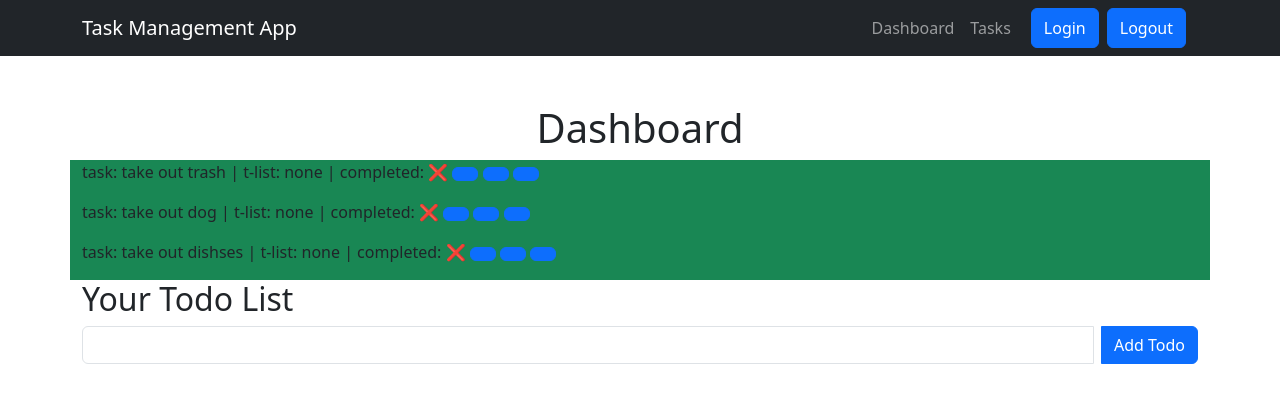
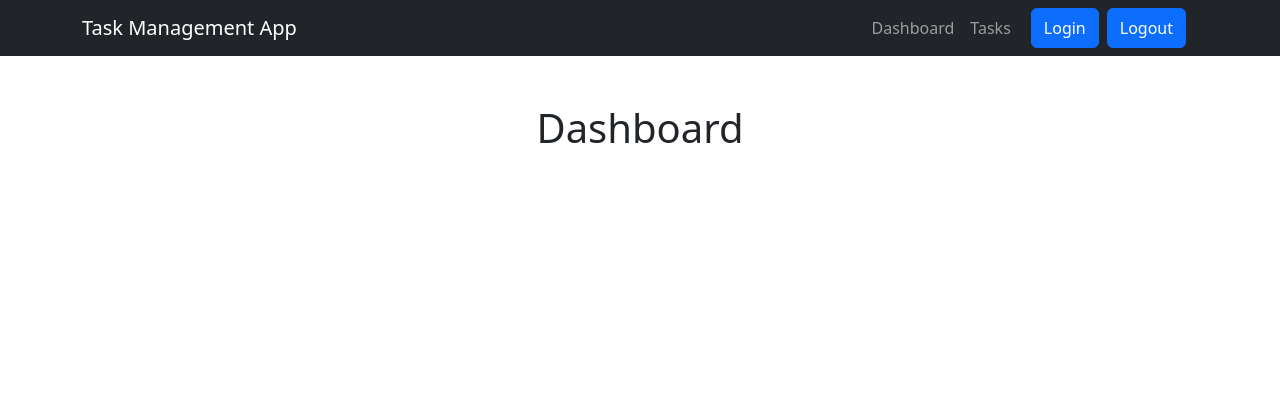
Before and after one commit to DiandreRuiz/task-management-app, a React app: page / in a window 1280 px wide. Shown: the top 402 px of the page. Built offline with nearby package versions, Linux system fonts and the light colour scheme; the HTML template or start-up script is replaced by a standard one.

Commit message:
Made updates to update task information

```diff
--- a/src/components/HomePage/HomePage.tsx
+++ b/src/components/HomePage/HomePage.tsx
@@ -3,16 +3,8 @@ import Container from "react-bootstrap/Container";
 import Row from "react-bootstrap/Row";
 import Col from "react-bootstrap/Col";
 import TaskFeed from "./TaskFeed/TaskFeed";
-import TaskList from "../TaskList";
-import type { Todo } from "../TaskList";
-
 const HomePage: React.FC = () => {
     // Simulate grabbing tasks from backend
-    const tasks: Todo[] = [
-        { id: 0, task: "take out trash", taskList: null, completed: false },
-        { id: 1, task: "take out dog", taskList: null, completed: false },
-        { id: 2, task: "take out dishses", taskList: null, completed: false },
-    ];
 
     return (
         <Container>
@@ -22,10 +14,7 @@ const HomePage: React.FC = () => {
                 </Col>
             </Row>
             <Row className="bg-success">
-                <TaskFeed tasks={tasks} />
-            </Row>
-            <Row>
-                <TaskList />
+                <TaskFeed />
             </Row>
         </Container>
     );
--- a/src/components/HomePage/TaskFeed/TaskFeed.tsx
+++ b/src/components/HomePage/TaskFeed/TaskFeed.tsx
@@ -1,19 +1,16 @@
 import Container from "react-bootstrap/Container";
 import Row from "react-bootstrap/Row";
-import Button from "react-bootstrap/Button"
-import type { Todo } from "../TaskList";
+import { useTasks } from "../../../contexts/TaskContext";
 
-type UserTaskListType = {
-    tasks: Todo[];
-};
+const TaskFeed: React.FC = () => {
+    const { tasks } = useTasks();
 
-const TaskFeed: React.FC<UserTaskListType> = ({ tasks }) => {
     return (
         <Container>
             {tasks.map((t) => (
                 <Row>
                     <p>
-                        task: {t.task} | t-list: {t.taskList ? t.taskList : "none"} | completed: {t.completed ? "✅" : "❌"} <Button /> <Button /> <Button />
+                        Name: {t.name} | Group: {t.taskGroup ? t.taskGroup : "none"} | Description: {t.description} | completed: {t.completed ? "✅" : "❌"}
                     </p>
                 </Row>
             ))}
--- a/src/contexts/TaskContext.tsx
+++ b/src/contexts/TaskContext.tsx
@@ -1,25 +1,44 @@
 import { useContext, createContext, useState, useCallback } from "react";
 
-type Task = {
-    owner: string;
+export type Task = {
+    owner: string | null;
     name: string;
     description: string;
     completed: boolean;
-    taskGroup: string;
+    taskGroup: string | null;
 };
 
 type TaskContextType = {
     tasks: Task[];
     addTask: (task: Task) => void;
+    removeTask: (name: string) => void;
+    updateTask: (name: string, updates: Partial<Task>) => void;
 };
 
 export const TaskContext = createContext<TaskContextType | undefined>(undefined);
 
 export const TaskProvider = ({ children }: { children: React.ReactNode }) => {
     const [tasks, setTasks] = useState<Task[]>([]);
-    const addTask = useCallback((task: Task) => setTasks((prev) => [...prev, task]), []);
 
-    return <TaskContext.Provider value={{ tasks, addTask }}>{children}</TaskContext.Provider>;
+    const addTask = useCallback((task: Task) => {
+        setTasks((prev) => [...prev, task]);
+    }, []);
+
+    const removeTask = useCallback((targetTaskName: string) => {
+        setTasks((prev) => prev.filter((t) => t.name !== targetTaskName));
+    }, []);
+
+    const updateTask = useCallback((name: string, updates: Partial<Task>) => {
+        setTasks((prev) =>
+            prev.map((task) =>
+                task.name === name
+                    ? { ...task, ...updates } // Immutable update: spread existing task + new updates
+                    : task
+            )
+        );
+    }, []);
+
+    return <TaskContext.Provider value={{ tasks, addTask, removeTask, updateTask }}>{children}</TaskContext.Provider>;
 };
 
 export const useTasks = () => {
```
Also changed, not shown: src/App.tsx (+10 -8 lines), src/components/HomePage/TaskFeed/TaskButtons.tsx (+8 -2 lines).
